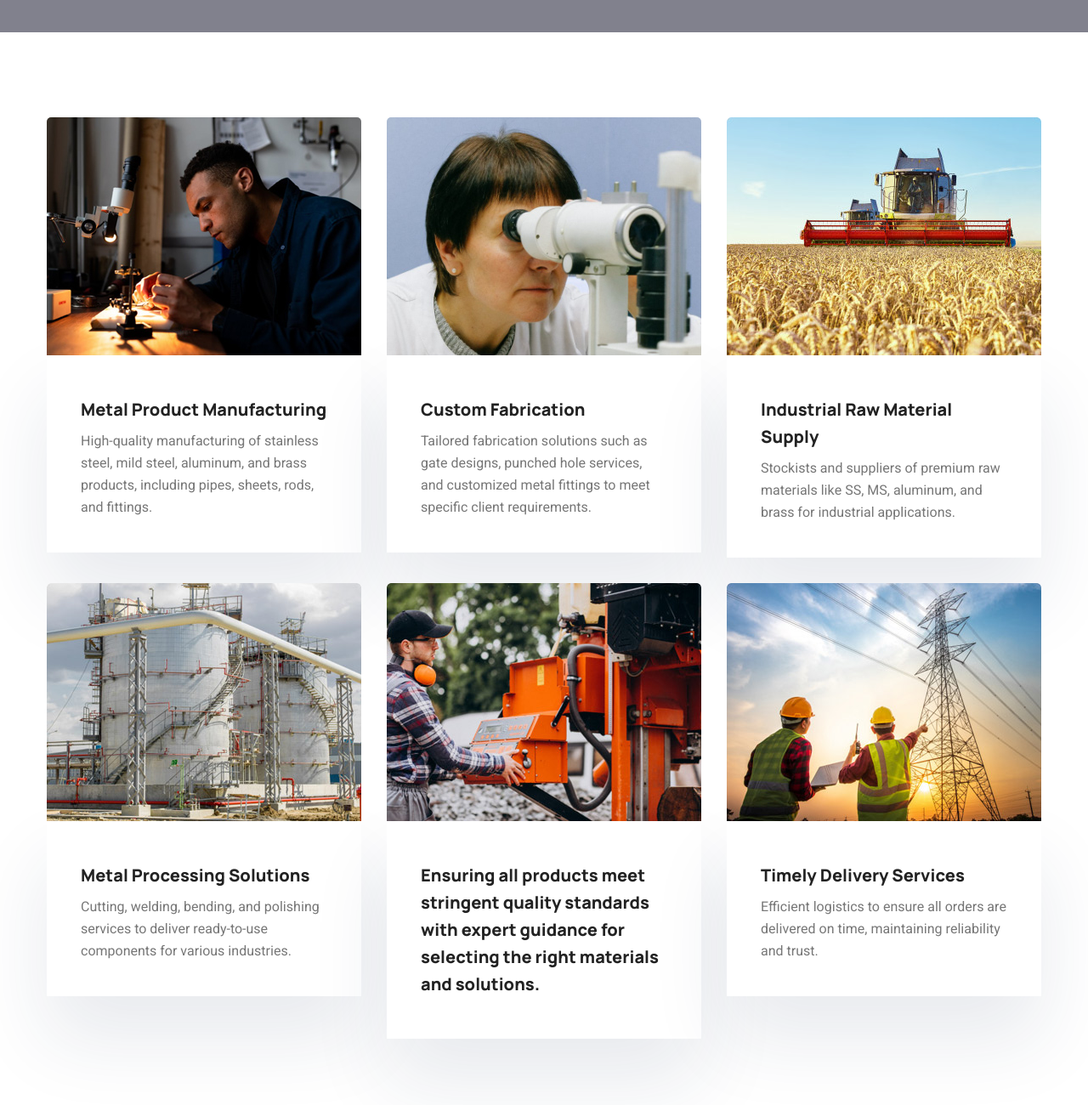
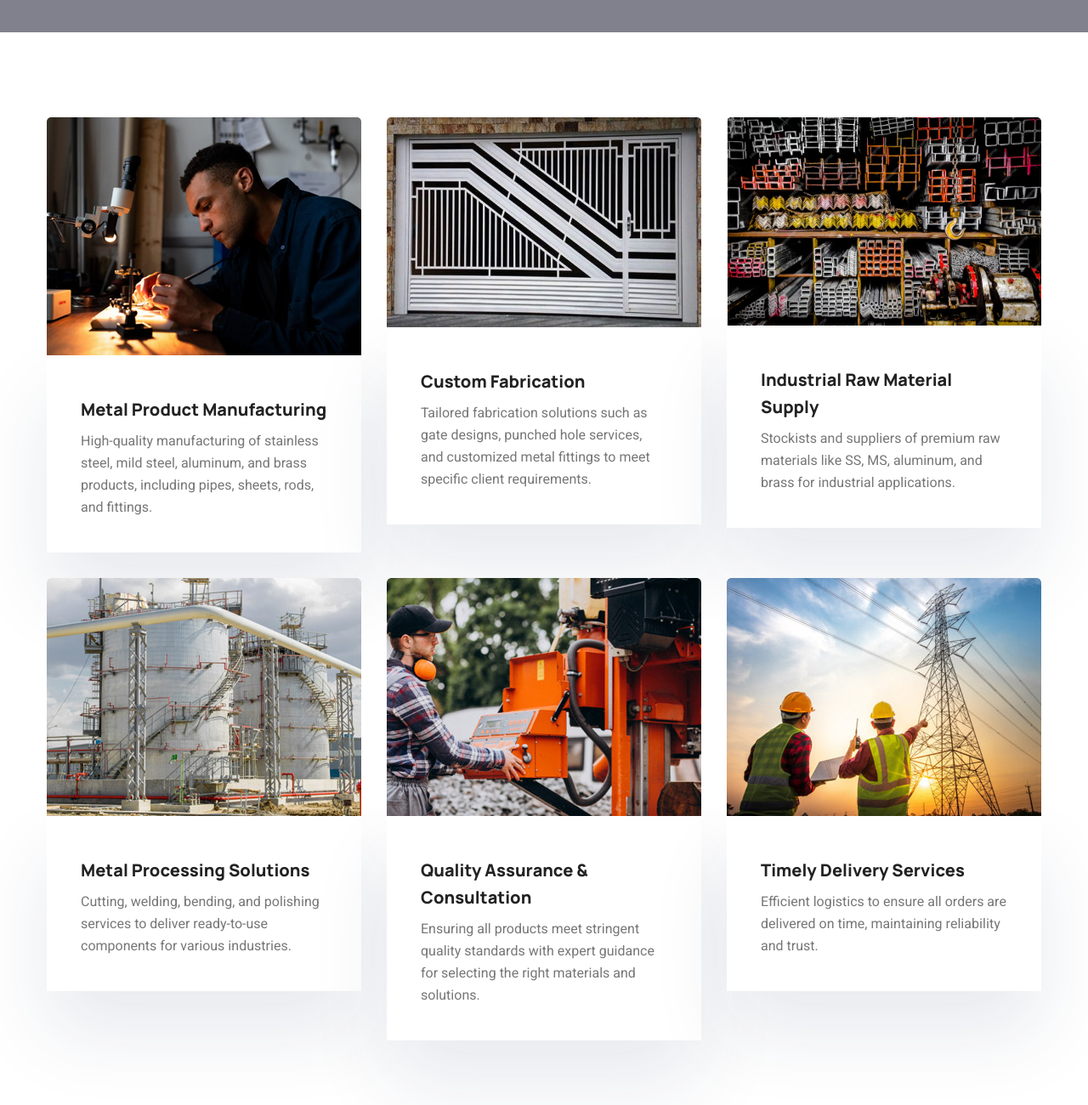
Before and after one commit to KratikNamdev/Minox-Metal-Industries, a plain HTML site: page service.html in a window 1280 px wide. Shown: the part 420-1720 px from the top of the page at 85% size. Drawn offline with Linux system fonts and the light colour scheme; grey boxes are pictures that could not be loaded.

Commit message:
New Chnages Update

```diff
--- a/service.html
+++ b/service.html
@@ -233,7 +233,7 @@
                     <!--Main Service One Sec Single-->
                     <div class="main-service-one-sec-single wow fadeInUp" data-wow-delay="200ms">
                         <div class="main-service-one-sec-img">
-                            <img src="images/service/service-page-1-img-2.jpg" alt="">
+                            <img src="images/Steel Gate Trends 2023 Stylish Design Transforming Entrance _ Modern Steel Main Gate  _@HomeDecor045.jpg" alt="">
                         </div>
                         <div class="main-service-one-sec-content">
 
@@ -247,7 +247,7 @@
                     <!--Main Service One Sec Single-->
                     <div class="main-service-one-sec-single wow fadeInUp" data-wow-delay="300ms">
                         <div class="main-service-one-sec-img">
-                            <img src="images/service/service-page-1-img-3.jpg" alt="">
+                            <img src="images/why1.png" alt="">
                         </div>
                         <div class="main-service-one-sec-content">
 
@@ -277,8 +277,8 @@
                         </div>
                         <div class="main-service-one-sec-content">
 
-                            <h3>Ensuring all products meet stringent quality standards with expert guidance for selecting the right materials and solutions.</h3>
-                            <p></p>
+                            <h3>Quality Assurance & Consultation</h3>
+                            <p>Ensuring all products meet stringent quality standards with expert guidance for selecting the right materials and solutions.</p>
                         </div>
                     </div>
                 </div>
```
Also changed, not shown: images/Steel Gate Trends 2023 Stylish Design Transforming Entrance _ Modern Steel Main Gate  _@HomeDecor045.jpg (added).
